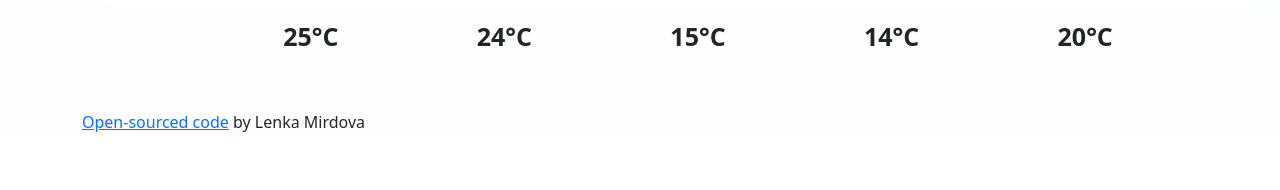
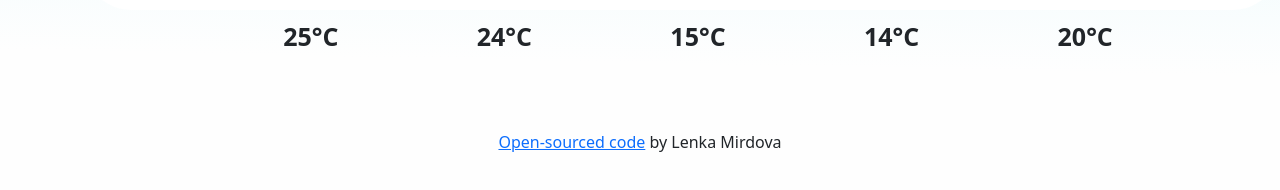
Before and after one commit to mirdovalenka/shecodes-weather, a plain HTML site: page index.html in a window 1280 px wide. Shown: the part 872-1062 px from the top of the page. Before the commit the page ends 1006 px from the top, so only its background shows below. Drawn offline with nearby package versions, Linux system fonts and the light colour scheme.

Commit message:
Update index.html

```diff
--- a/index.html
+++ b/index.html
@@ -91,6 +91,12 @@
         margin: 40px;
         text-align: center;
       }
+      .signature {
+        display: block;
+        margin-bottom: 40px;
+        margin-top: 60px;
+        text-align: center;
+      }
       .todayIcon {
         display: inline-block;
         margin-top: 30px;
@@ -118,7 +124,7 @@
         display: block;
         height: 750px;
         margin: 30px auto;
-        margin-bottom: 100px;
+        margin-bottom: 120px;
         width: 1200px;
       }
       #currentButton {
@@ -228,7 +234,9 @@
         </ul>
       </div>
       <span class="signature"
-        ><a href="https://github.com/mirdovalenka/shecodes-weather"
+        ><a
+          href="https://github.com/mirdovalenka/shecodes-weather"
+          target="_blank"
           >Open-sourced code</a
         >
         by Lenka Mirdova</span
```
